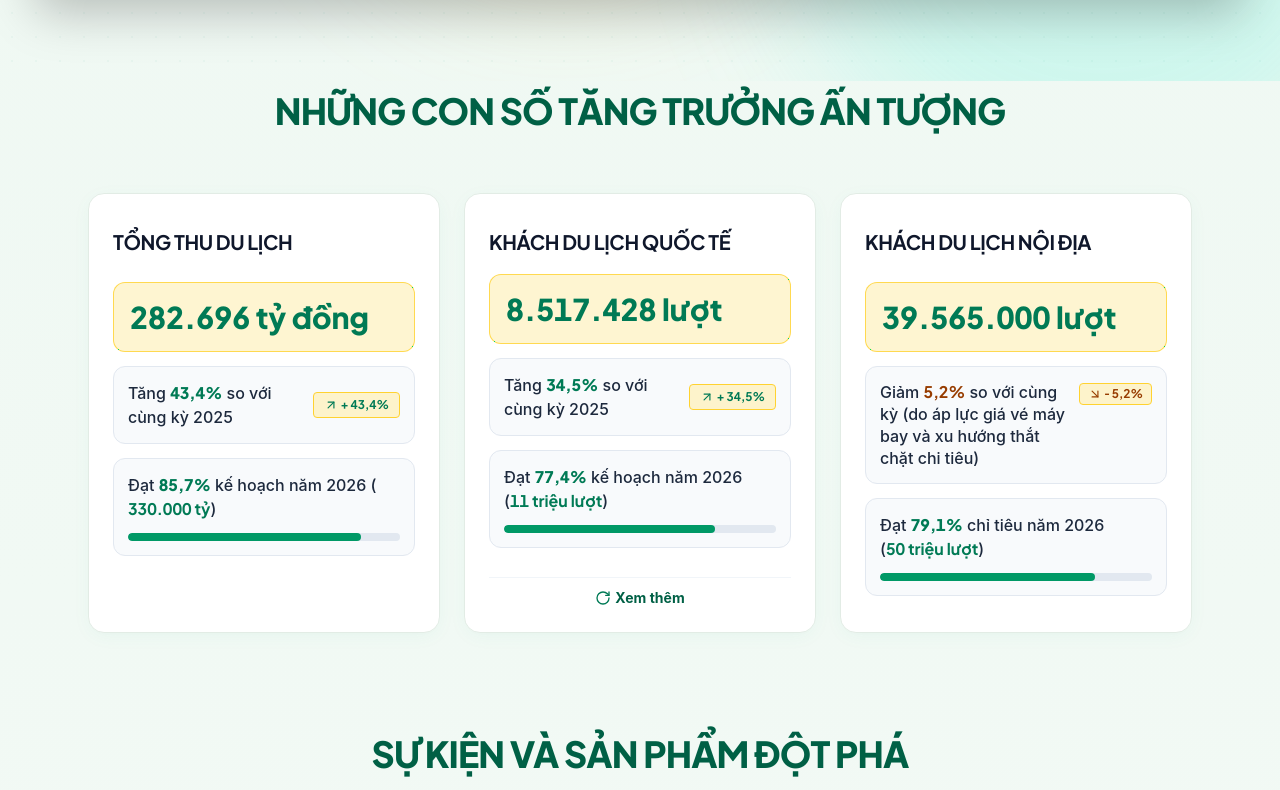
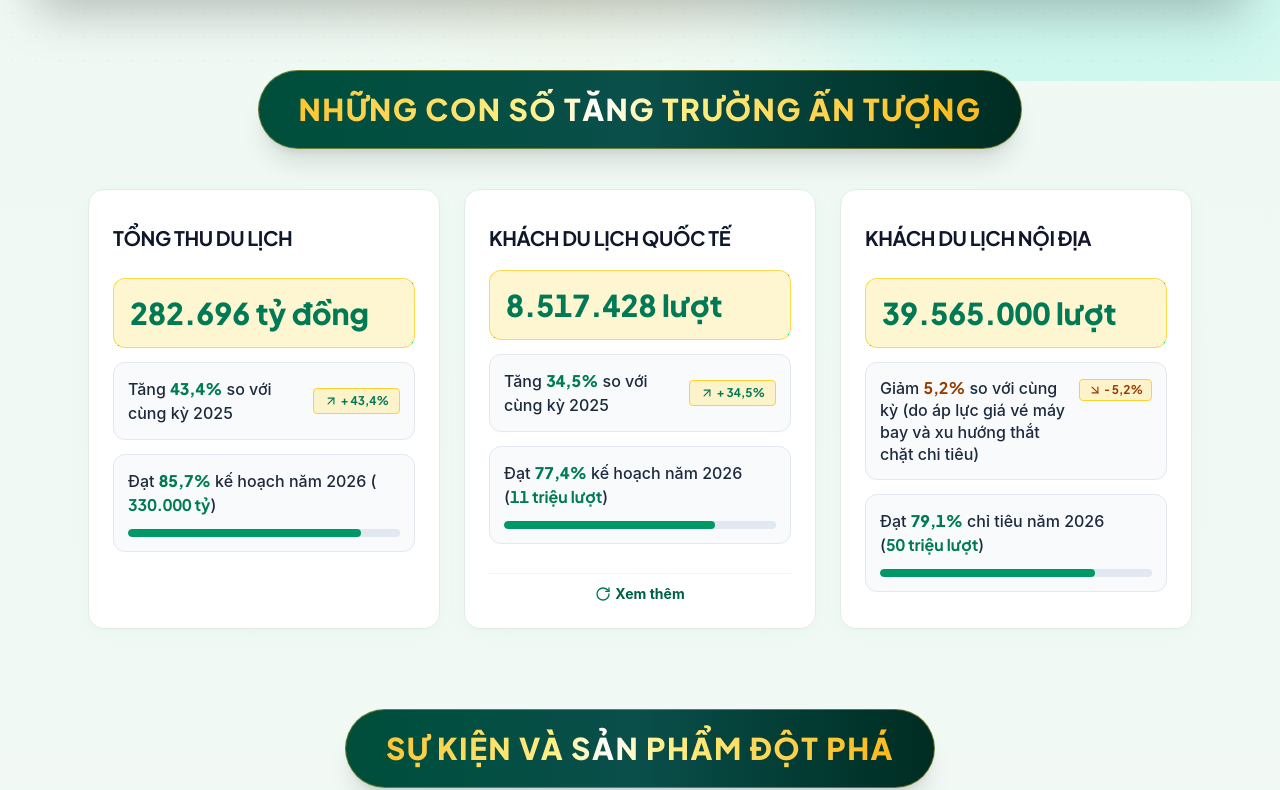
Before and after one commit to maingocminhthu2811-debug/du-lich-tphcm-9-thang-nam-2026, a React (Vite) app: page / in a window 1280 px wide. Shown: the part 719-1509 px from the top of the page. Built offline with nearby package versions, Linux system fonts and the light colour scheme.

Commit message:
style: apply gold shimmer theme to section headers
Updated section headers across the application to feature a consistent emerald-to-teal gradient background with a shimmering gold text effect for improved visual hierarchy.

```diff
--- a/src/components/Section1FlipCards.tsx
+++ b/src/components/Section1FlipCards.tsx
@@ -2,7 +2,7 @@
  * @license
  * SPDX-License-Identifier: Apache-2.0
  *
- * PHẦN 1: NHỮNG CON SỐ TĂNG TRƯỜNG ẤN TƯỢNG - Tích hợp 3D Tilt Effect & CountUp
+ * PHẦN 1: NHỮNG CON SỐ TĂNG TRƯỜNG ẤN TƯỢNG - Nền xanh lá chữ vàng ánh kim quét nhẹ
  */
 
 import React from 'react';
@@ -28,7 +28,7 @@ export const Section1FlipCards: React.FC<Section1FlipCardsProps> = ({ box2Flippe
     >
       <div className="max-w-6xl mx-auto px-4 sm:px-6">
 
-        {/* Header với Gradient Xanh Lục Sang Trọng */}
+        {/* Header Nền Xanh Lá Chữ Vàng Ánh Kim Quét Nhẹ */}
         <motion.div
           className="text-center mb-8 py-2 overflow-visible"
           initial={{ opacity: 0, scale: 0.94, y: 15 }}
@@ -37,11 +37,13 @@ export const Section1FlipCards: React.FC<Section1FlipCardsProps> = ({ box2Flippe
           transition={{ duration: 0.6, delay: 0.1, ease: [0.16, 1, 0.3, 1] }}
         >
           <motion.h2
-            whileHover={{ scale: 1.02 }}
+            whileHover={{ scale: 1.03 }}
             transition={{ type: 'spring', stiffness: 300 }}
-            className="text-2xl sm:text-3xl lg:text-4xl font-black tracking-tight uppercase inline-block text-emerald-800 py-3 px-2 leading-relaxed"
+            className="bg-gradient-to-r from-emerald-900 via-teal-900 to-emerald-950 border border-amber-300/40 shadow-xl rounded-2xl sm:rounded-full py-3.5 px-6 sm:px-10 inline-block"
           >
-            NHỮNG CON SỐ TĂNG TRƯỞNG ẤN TƯỢNG
+            <span className="shimmer-gold-text text-xl sm:text-2xl lg:text-3xl font-black tracking-wider uppercase leading-relaxed block">
+              NHỮNG CON SỐ TĂNG TRƯỜNG ẤN TƯỢNG
+            </span>
           </motion.h2>
         </motion.div>
 
--- a/src/components/Section2Events.tsx
+++ b/src/components/Section2Events.tsx
@@ -3,7 +3,7 @@
  * SPDX-License-Identifier: Apache-2.0
  *
  * PHẦN 2: SỰ KIỆN VÀ SẢN PHẨM ĐỘT PHÁ
- * - Tích hợp 3D Tilt Effect & CountUp cho các số liệu sự kiện
+ * - Nền xanh lá chữ vàng ánh kim quét nhẹ
  */
 
 import React from 'react';
@@ -79,7 +79,7 @@ export const Section2Events: React.FC = () => {
     >
       <div className="max-w-5xl mx-auto px-4 sm:px-6">
 
-        {/* Section Main Header */}
+        {/* Section Main Header Nền Xanh Lá Chữ Vàng Ánh Kim Quét Nhẹ */}
         <motion.div
           className="text-center mb-10 py-2 overflow-visible"
           initial={{ opacity: 0, scale: 0.94, y: 15 }}
@@ -88,11 +88,13 @@ export const Section2Events: React.FC = () => {
           transition={{ duration: 0.6, delay: 0.1, ease: [0.16, 1, 0.3, 1] }}
         >
           <motion.h2
-            whileHover={{ scale: 1.02 }}
+            whileHover={{ scale: 1.03 }}
             transition={{ type: 'spring', stiffness: 300 }}
-            className="text-2xl sm:text-3xl lg:text-4xl font-black tracking-tight uppercase inline-block text-emerald-800 py-3 px-2 leading-relaxed"
+            className="bg-gradient-to-r from-emerald-900 via-teal-900 to-emerald-950 border border-amber-300/40 shadow-xl rounded-2xl sm:rounded-full py-3.5 px-6 sm:px-10 inline-block"
           >
-            SỰ KIỆN VÀ SẢN PHẨM ĐỘT PHÁ
+            <span className="shimmer-gold-text text-xl sm:text-2xl lg:text-3xl font-black tracking-wider uppercase leading-relaxed block">
+              SỰ KIỆN VÀ SẢN PHẨM ĐỘT PHÁ
+            </span>
           </motion.h2>
         </motion.div>
 
@@ -216,7 +218,7 @@ export const Section2Events: React.FC = () => {
           </TiltCard>
 
           {/* ========================================================================= */}
-          {/* SỰ KIỆN 3: CHUỖI HOẠT ĐỘNG KỲ NGHĨ LỄ 2-9 */}
+          {/* SỰ KIỆN 3: CHUỖI HOẠT ĐỘNG KỲ NGHỈ LỄ 2-9 */}
           {/* ========================================================================= */}
           <TiltCard tiltMaxAngle={6} scaleOnHover={1.015}>
             <motion.div
@@ -229,7 +231,7 @@ export const Section2Events: React.FC = () => {
               {/* Title */}
               <div className="text-center py-2 px-2 overflow-visible">
                 <h3 className="text-xl sm:text-2xl lg:text-3xl font-black uppercase text-center text-emerald-800 tracking-wide leading-relaxed py-2">
-                  CHUỖI HOẠT ĐỘNG KỲ NGHĨ LỄ 2-9
+                  CHUỖI HOẠT ĐỘNG KỲ NGHỈ LỄ 2-9
                 </h3>
               </div>
 
--- a/src/components/Section3Checklist.tsx
+++ b/src/components/Section3Checklist.tsx
@@ -3,7 +3,7 @@
  * SPDX-License-Identifier: Apache-2.0
  *
  * PHẦN 3: ĐỊNH HƯỚNG 3 THÁNG CUỐI NĂM
- * - Thể hiện nội dung dạng danh sách (list) gạch đầu dòng & Tích hợp 3D Tilt Effect
+ * - Nền xanh lá chữ vàng ánh kim quét nhẹ
  */
 
 import React from 'react';
@@ -69,7 +69,7 @@ export const Section3Checklist: React.FC = () => {
     >
       <div className="max-w-5xl mx-auto px-4 sm:px-6">
 
-        {/* Section Header */}
+        {/* Section Header Nền Xanh Lá Chữ Vàng Ánh Kim Quét Nhẹ */}
         <motion.div
           className="text-center mb-6 py-2 overflow-visible"
           initial={{ opacity: 0, scale: 0.94, y: 15 }}
@@ -78,11 +78,13 @@ export const Section3Checklist: React.FC = () => {
           transition={{ duration: 0.6, delay: 0.1, ease: [0.16, 1, 0.3, 1] }}
         >
           <motion.h2
-            whileHover={{ scale: 1.02 }}
+            whileHover={{ scale: 1.03 }}
             transition={{ type: 'spring', stiffness: 300 }}
-            className="text-2xl sm:text-3xl lg:text-4xl font-black tracking-tight uppercase inline-block text-emerald-800 py-3 px-2 leading-relaxed"
+            className="bg-gradient-to-r from-emerald-900 via-teal-900 to-emerald-950 border border-amber-300/40 shadow-xl rounded-2xl sm:rounded-full py-3.5 px-6 sm:px-10 inline-block"
           >
-            ĐỊNH HƯỚNG 3 THÁNG CUỐI NĂM
+            <span className="shimmer-gold-text text-xl sm:text-2xl lg:text-3xl font-black tracking-wider uppercase leading-relaxed block">
+              ĐỊNH HƯỚNG 3 THÁNG CUỐI NĂM
+            </span>
           </motion.h2>
         </motion.div>
 
--- a/src/index.css
+++ b/src/index.css
@@ -138,7 +138,20 @@
   animation: orbDrift2 18s ease-in-out infinite;
 }
 
-.shimmer-text {
+.shimmer-text, .shimmer-gold-text {
+  background: linear-gradient(
+    90deg,
+    #f59e0b 0%,
+    #fbbf24 25%,
+    #fef08a 45%,
+    #ffffff 50%,
+    #fef08a 55%,
+    #fbbf24 75%,
+    #f59e0b 100%
+  );
   background-size: 200% auto;
-  animation: shimmerTitle 6s linear infinite;
+  color: transparent;
+  -webkit-background-clip: text;
+  background-clip: text;
+  animation: shimmerTitle 4s linear infinite;
 }
```
